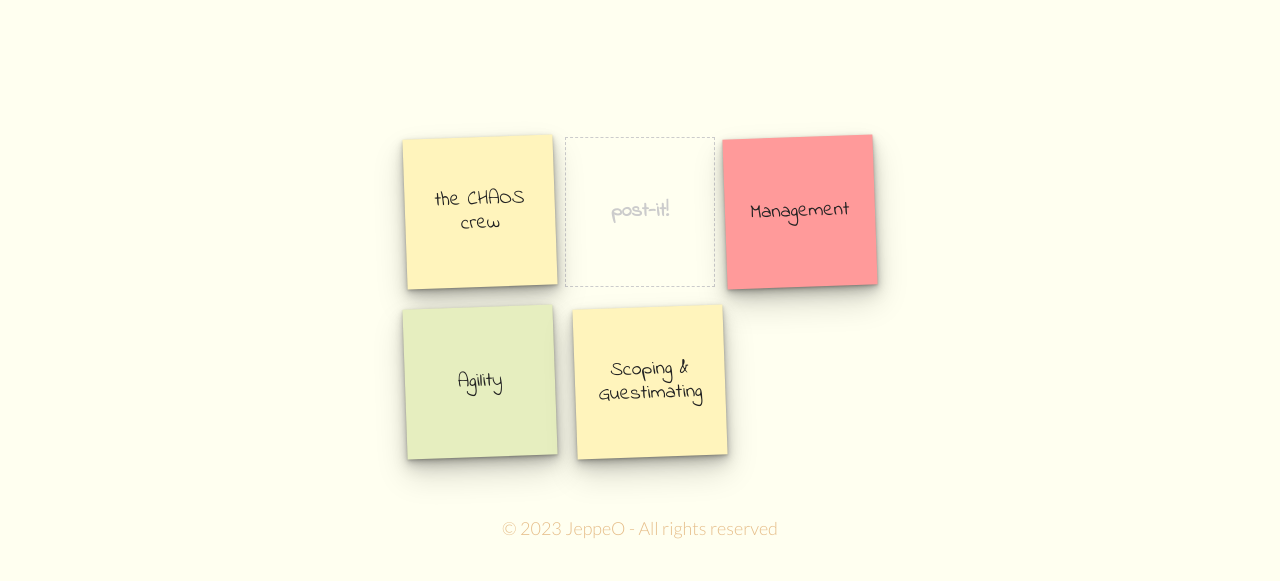
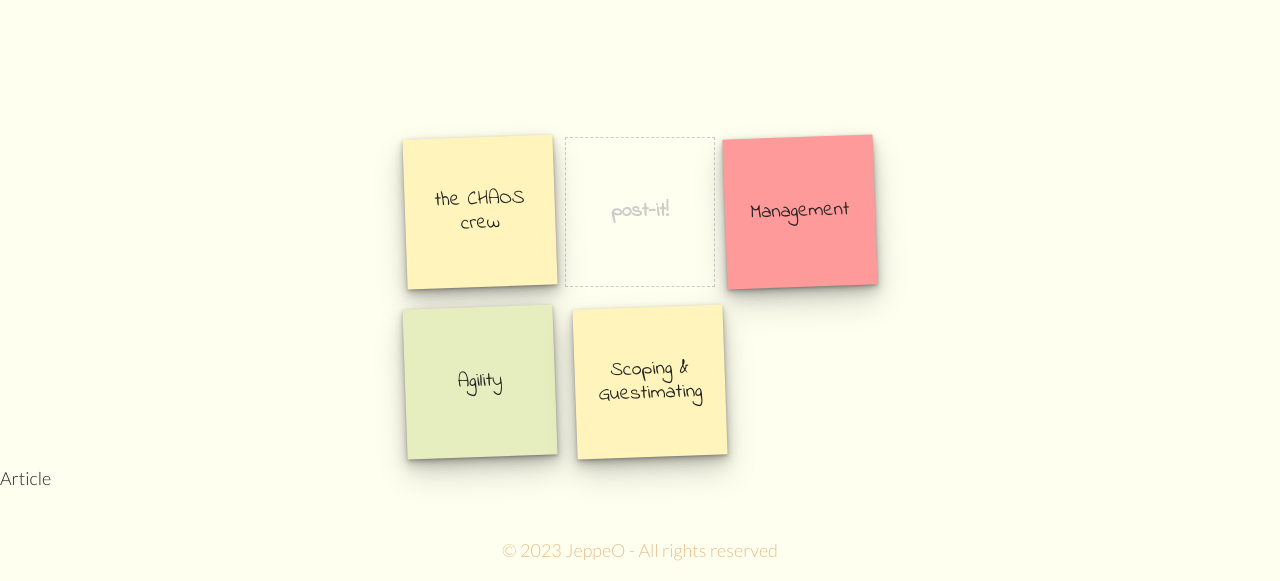
Before and after one commit to OlanderDesign/OlanderDesign.Github.io, a plain HTML site: page index.html in a window 1280 px wide. Shown: the part 231-812 px from the top of the page. Drawn offline with Linux system fonts and the light colour scheme; a web font is replaced by a local one.

Commit message:
link to article

```diff
--- a/index.html
+++ b/index.html
@@ -49,6 +49,10 @@
       <div class="post-it">Scoping & Guestimating</div>
       <div class="empty-slot"></div>
     </div>
+    <div>
+      <a href="article.html">Article</a>
+    </div>
+
 
 
     <!-- Footer -->
```
